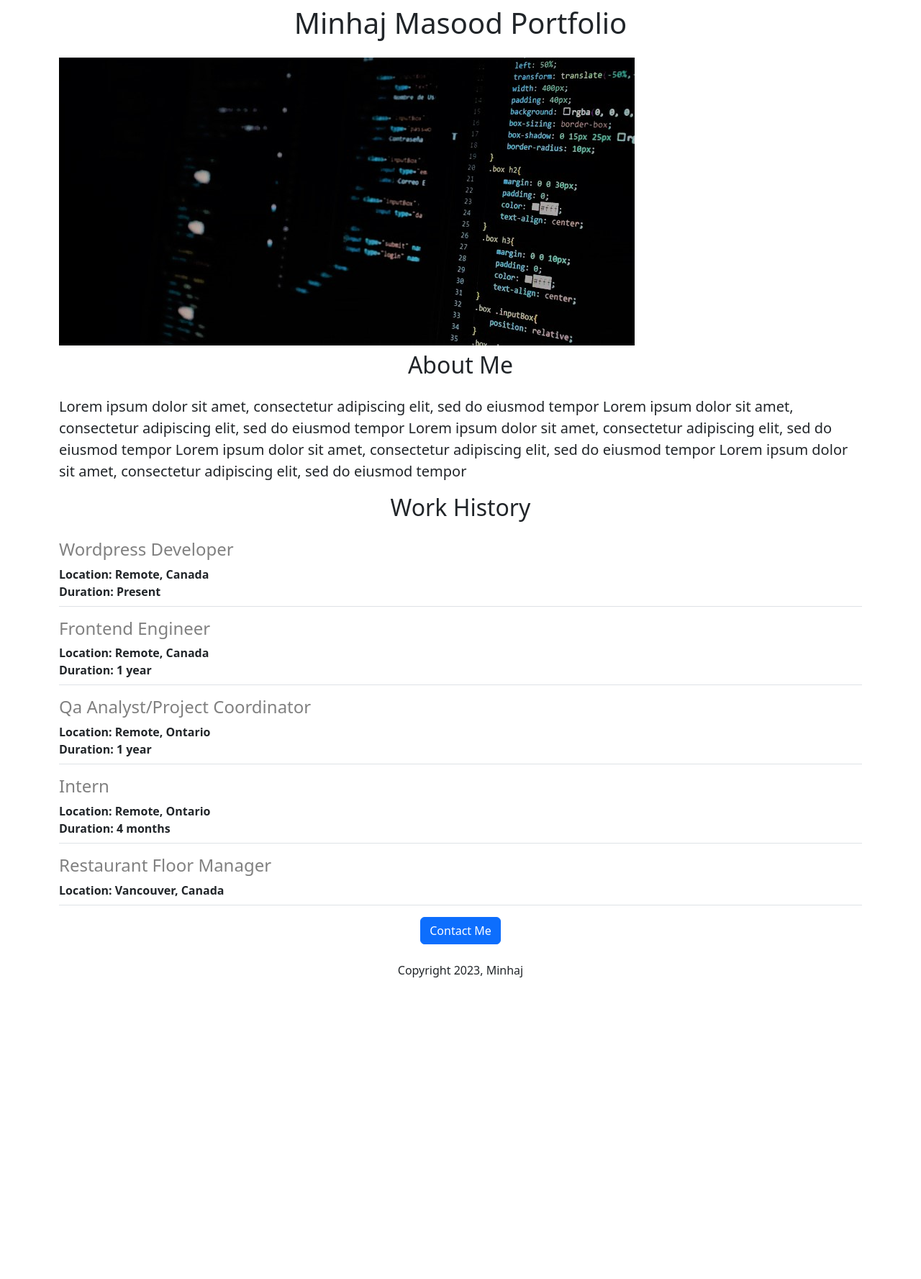
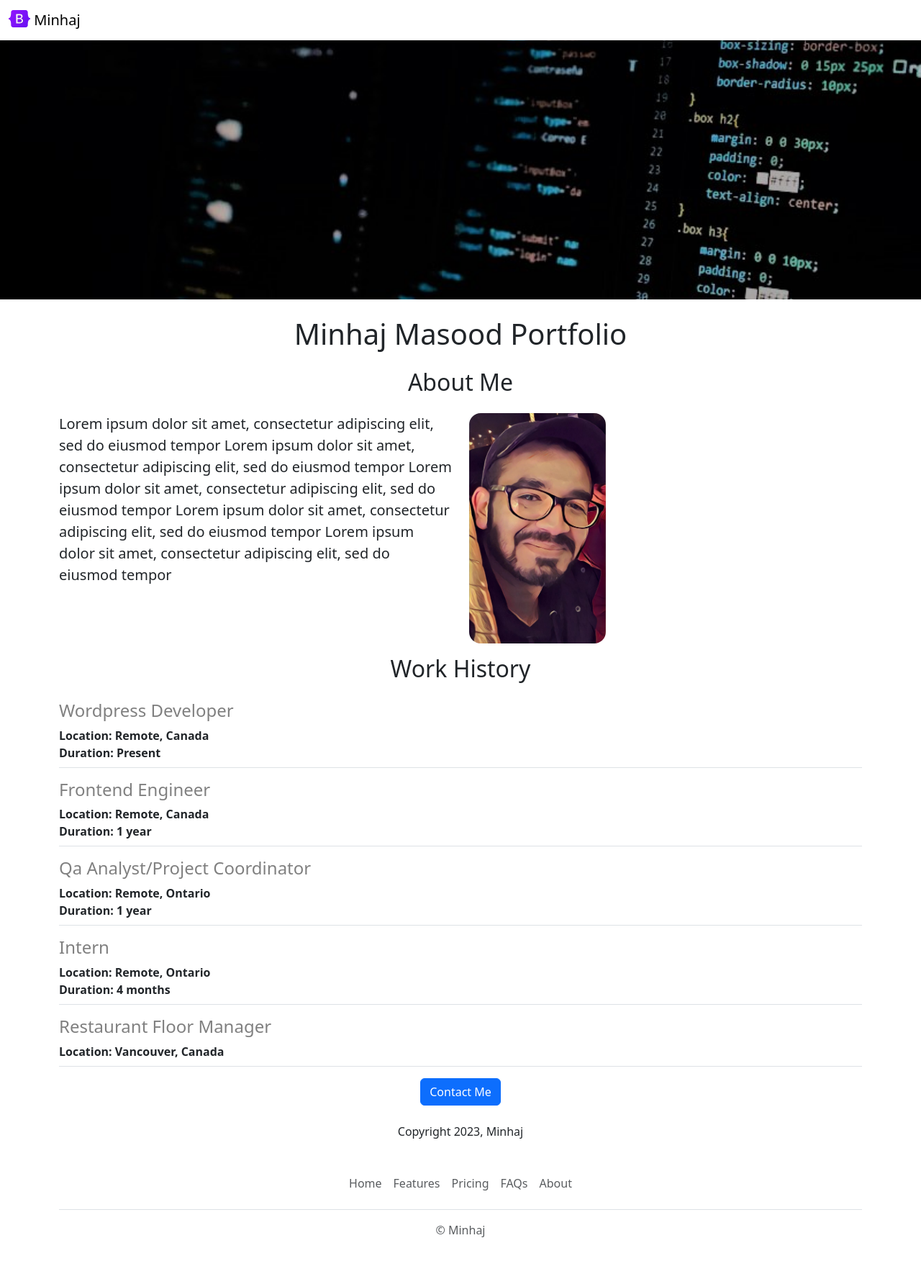
Before and after one commit to mmasood5/flaskWebAppV2, a Flask app: page / in a window 1280 px wide. Shown: the whole page at 72% size. Before the commit the page ends 1358 px from the top, so only its background shows below. Run offline with Flask 3, Linux system fonts and the light colour scheme.

Commit message:
some design changes using bootstrap

```diff
--- /dev/null
+++ b/templates/footer.html
@@ -0,0 +1,12 @@
+<div class="container">
+  <footer class="py-3 my-4">
+    <ul class="nav justify-content-center border-bottom pb-3 mb-3">
+      <li class="nav-item"><a href="#" class="nav-link px-2 text-body-secondary">Home</a></li>
+      <li class="nav-item"><a href="#" class="nav-link px-2 text-body-secondary">Features</a></li>
+      <li class="nav-item"><a href="#" class="nav-link px-2 text-body-secondary">Pricing</a></li>
+      <li class="nav-item"><a href="#" class="nav-link px-2 text-body-secondary">FAQs</a></li>
+      <li class="nav-item"><a href="#" class="nav-link px-2 text-body-secondary">About</a></li>
+    </ul>
+    <p class="text-center text-body-secondary">&copy; Minhaj</p>
+  </footer>
+</div>
--- a/templates/index.html
+++ b/templates/index.html
@@ -9,18 +9,35 @@
   <title>Flask Web App</title>
 
   <style>
-
+    #banner {
+      height: 360px;
+      object-fit: cover;
+      width: 100%;
+      margin-bottom: 16px;
+    }
   </style>
 </head>
 
 <body>
-  <div class = "container">
+  {% include 'nav.html'%}
+  <img class = "img-fluid" id = "banner" src = "https://flask-webapp.minhajmasood5.repl.co/static/header.jpg" />
+  <div class="container">
+
     <h1 class= "text-center mt-2 mb-4">{{name}} Portfolio</h1>
-    <img class = "img-fluid"id = "banner" src = "https://flask-webapp.minhajmasood5.repl.co/static/header.jpg" />
+
 
     <h2 class= "text-center mt-2 mb-4">About Me</h2>
+    <div class = "row" style="margin-bottom:16px">
+      <div class = "col-md-6">
         <p class = "lead">
-      Lorem ipsum dolor sit amet, consectetur adipiscing elit, sed do eiusmod tempor  Lorem ipsum dolor sit amet, consectetur adipiscing elit, sed do eiusmod tempor Lorem ipsum dolor sit amet, consectetur adipiscing elit, sed do eiusmod tempor Lorem ipsum dolor sit amet, consectetur adipiscing elit, sed do eiusmod tempor Lorem ipsum dolor sit amet, consectetur adipiscing elit, sed do eiusmod tempor</p>
+      Lorem ipsum dolor sit amet, consectetur adipiscing elit, sed do eiusmod tempor  Lorem ipsum dolor sit amet, consectetur adipiscing elit, sed do eiusmod tempor Lorem ipsum dolor sit amet, consectetur adipiscing elit, sed do eiusmod tempor Lorem ipsum dolor sit amet, consectetur adipiscing elit, sed do eiusmod tempor Lorem ipsum dolor sit amet, consectetur adipiscing elit, sed do eiusmod tempor
+      </p>
+      </div>
+      <div class = "d-none d-md-block col-md-6">
+        <img src = "/static/profilep.jpg" style ="height: 320px; border-radius: 16px">
+      </div>
+    </div>
+
 
     <h2 class = "text-center mt-2 mb-4">Work History</h2>
       <div>
@@ -35,6 +52,7 @@
        </div>
 
     </div>
+    {% include 'footer.html'%}
+</body>
 
-</body>
 </html>
--- /dev/null
+++ b/templates/nav.html
@@ -0,0 +1,9 @@
+<nav class="navbar shadow-sm fixed-top bg-white">
+  <div class="container-fluid">
+    <a class="navbar-brand" href="#">
+      <img src="/static/bootstrap-logo.svg" alt="Logo" width="30" height="24" class="d-inline-block align-text-top">
+      Minhaj
+    </a>
+  </div>
+</nav>
+<div style= "height: 56px"></div>
```
Also changed, not shown: static/bootstrap-logo.svg (added). Lines whose indentation alone changed are shown as unchanged.
